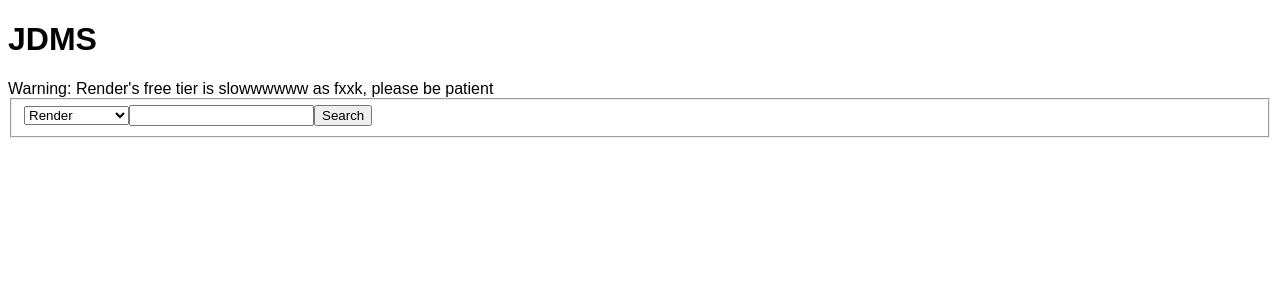
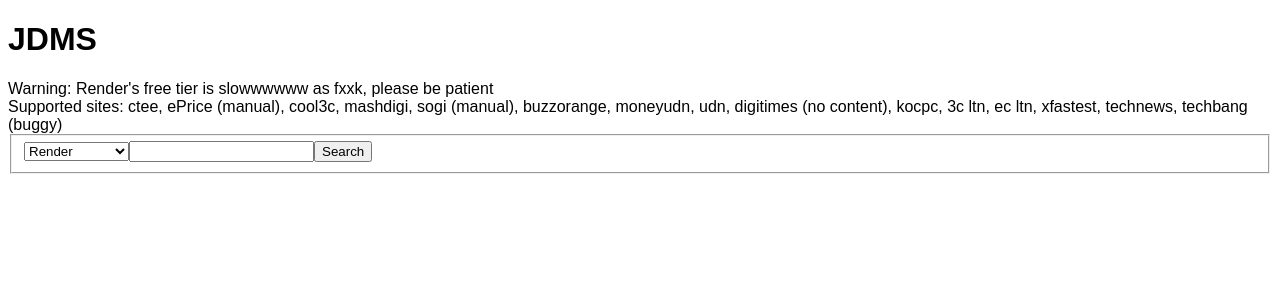
Before and after one commit to lostmypillow/jDMS-web, a React (Vite) app: page / in a window 1280 px wide. Shown: the top 300 px of the page. Built offline with nearby package versions, Linux system fonts and the light colour scheme.

Commit message:
added supported sites

```diff
--- a/src/App.jsx
+++ b/src/App.jsx
@@ -47,7 +47,8 @@
         ) : (
           <></>
         )}
-
+        <br />
+       <span>Supported sites: ctee, ePrice (manual), cool3c, mashdigi, sogi (manual), buzzorange, moneyudn, udn, digitimes (no content), kocpc, 3c ltn, ec ltn, xfastest, technews, techbang (buggy)</span>
         <form>
           <fieldset role="group">
             {" "} <select
```
